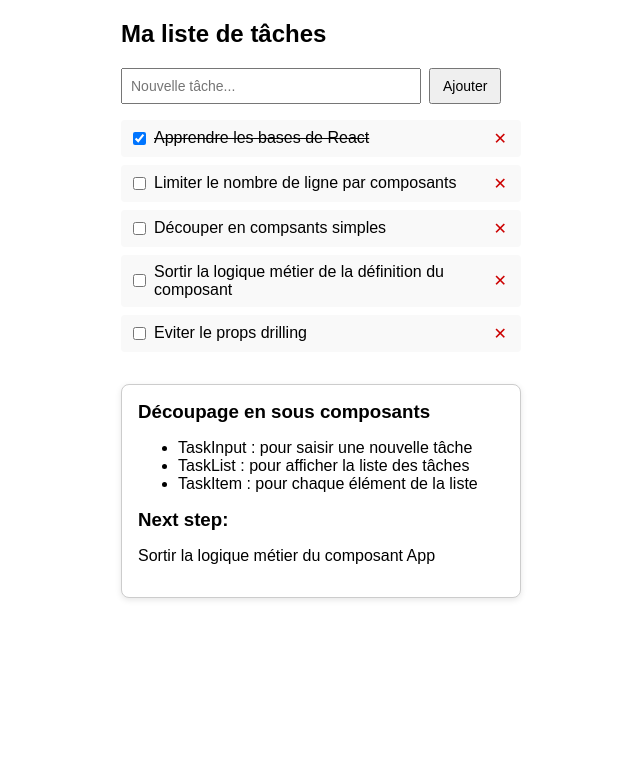
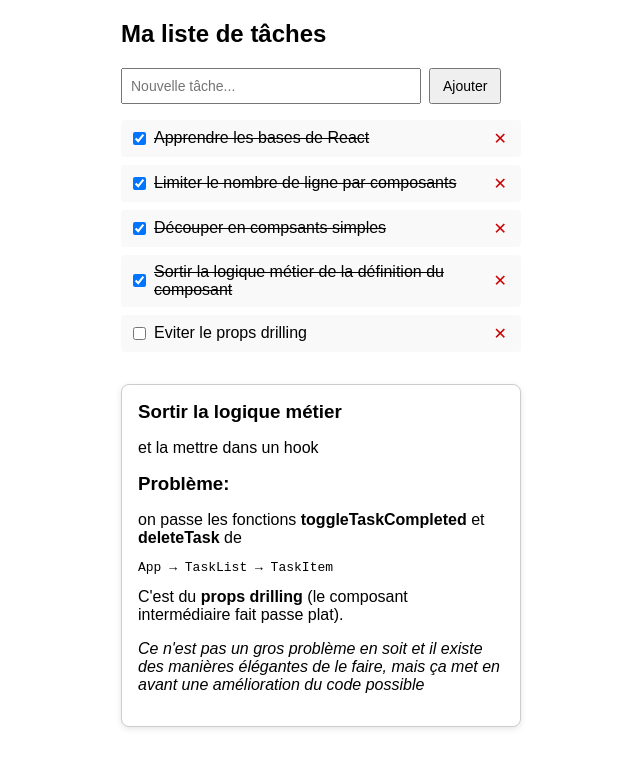
Before and after one commit to manudesir/TasklistExample, a React (Create React App) app: page / in a window 1280 px wide. Shown: the top 768 px of the page, without its empty margins (319-959 px from the left). Built offline with nearby package versions, Linux system fonts and the light colour scheme.

Commit message:
3. Tasklist with hooks with props drilling problem definition

```diff
--- a/src/App.tsx
+++ b/src/App.tsx
@@ -7,13 +7,13 @@ export type Task = {
   completed: boolean;
 };
 const App: React.FC = () => {
-  // On initialise le hook avec un tableau de départ
+  // les tâches peuvent être dans un state, sur un serveur, dans un localStorage, ça ne change rien au fonctionnement du composant
   const { tasks, addTask, toggleTaskCompleted, deleteTask } = useTasks([
     { id: 1, title: "Apprendre les bases de React", completed: true },
-    { id: 2, title: "Limiter le nombre de ligne par composants", completed: false },
-    { id: 3, title: "Découper en compsants simples", completed: false },
-    { id: 4, title: "Sortir la logique métier de la définition du composant", completed: false },
-    { id: 4, title: "Eviter le props drilling", completed: false },
+    { id: 2, title: "Limiter le nombre de ligne par composants", completed: true },
+    { id: 3, title: "Découper en compsants simples", completed: true },
+    { id: 4, title: "Sortir la logique métier de la définition du composant", completed: true },
+    { id: 5, title: "Eviter le props drilling", completed: false },
   ]);
 
   return (
@@ -43,14 +43,11 @@ const App: React.FC = () => {
           boxShadow: "0 2px 6px rgba(0,0,0,0.1)",
         }}
       >
-        <h3 style={{ marginTop: 0, marginBottom: 12 }}>Découpage en sous composants</h3>
-        <ul>
-          <li>TaskInput : pour saisir une nouvelle tâche</li>
-          <li>TaskList : pour afficher la liste des tâches</li>
-          <li>TaskItem : pour chaque élément de la liste</li>
-        </ul>
-        <h3 style={{ marginTop: 0, marginBottom: 12 }}>Next step:</h3>
-        <p>Sortir la logique métier du composant App</p>
+        <h3 style={{ marginTop: 0, marginBottom: 12 }}>Sortir la logique métier</h3>
+        <p>et la mettre dans un hook</p>
+        <h3 style={{ marginTop: 0, marginBottom: 12 }}>Problème:</h3>
+        <p>on passe les fonctions <b>toggleTaskCompleted</b> et <b>deleteTask</b> de <pre>App → TaskList → TaskItem</pre> C'est du <b>props drilling</b> (le composant intermédiaire fait passe plat).</p>
+        <p><i>Ce n'est pas un gros problème en soit et il existe des manières élégantes de le faire, mais ça met en avant une amélioration du code possible</i></p>
       </div>
     </div>
   );
--- a/src/useTasks.ts
+++ b/src/useTasks.ts
@@ -2,9 +2,12 @@
 import { useState } from "react";
 import { Task } from "./App";
 
+// hook contenant la logique métier pour gérer les tâches
 const useTasks = (initialTasks: Task[]) => {
+  // liste de tâches
   const [tasks, setTasks] = useState<Task[]>(initialTasks);
 
+  // ajouter une tâche
   const addTask = (title: string) => {
     if (title.trim() === "") return;
     const nextId =
@@ -17,6 +20,7 @@ const useTasks = (initialTasks: Task[]) => {
     setTasks([newTask, ...tasks]);
   };
 
+  // marquer une tâche comme complétée ou non
   const toggleTaskCompleted = (id: number) => {
     setTasks(
       tasks.map((task) =>
@@ -25,6 +29,7 @@ const useTasks = (initialTasks: Task[]) => {
     );
   };
 
+  // supprimer une tâche
   const deleteTask = (id: number) => {
     setTasks(tasks.filter((task) => task.id !== id));
   };
```
